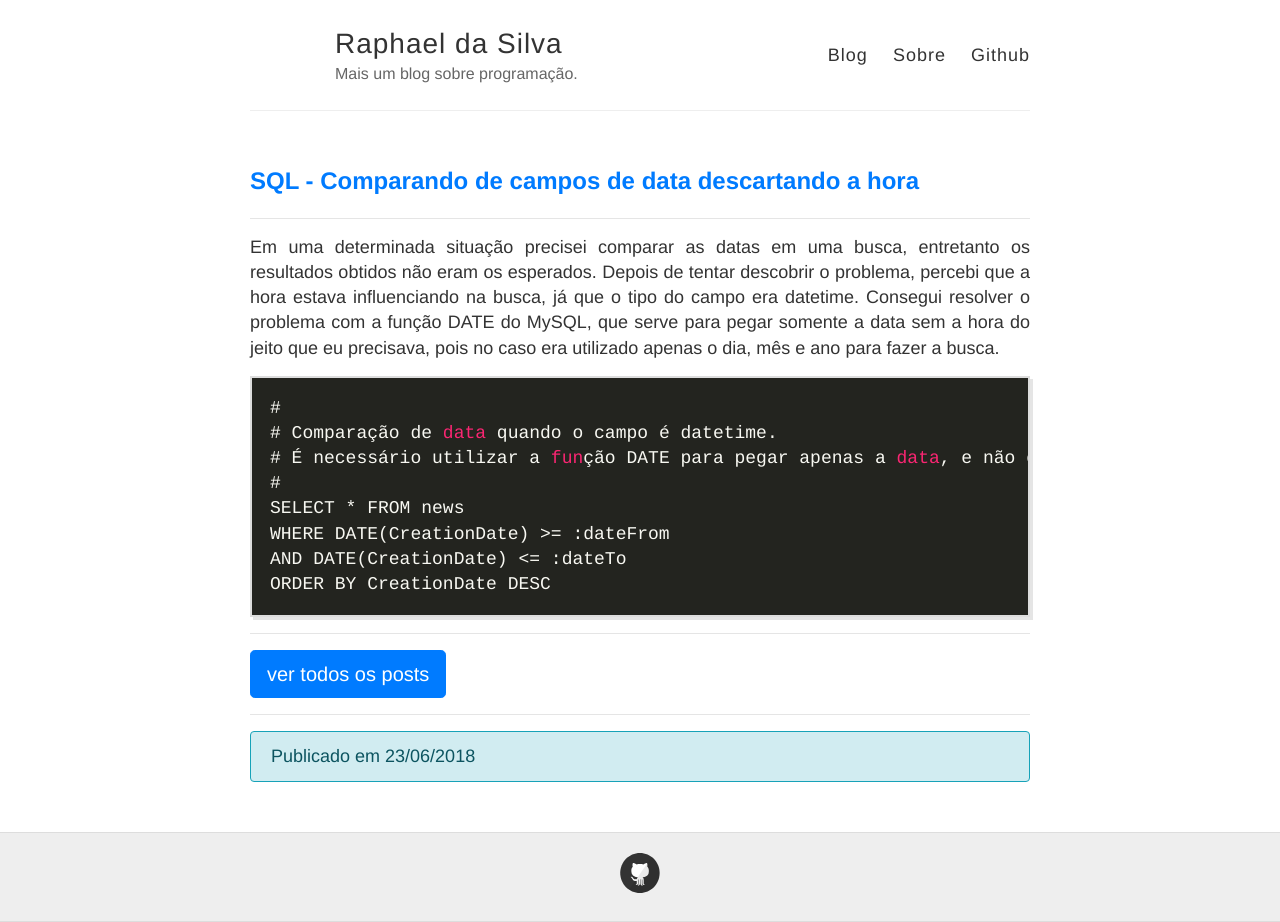
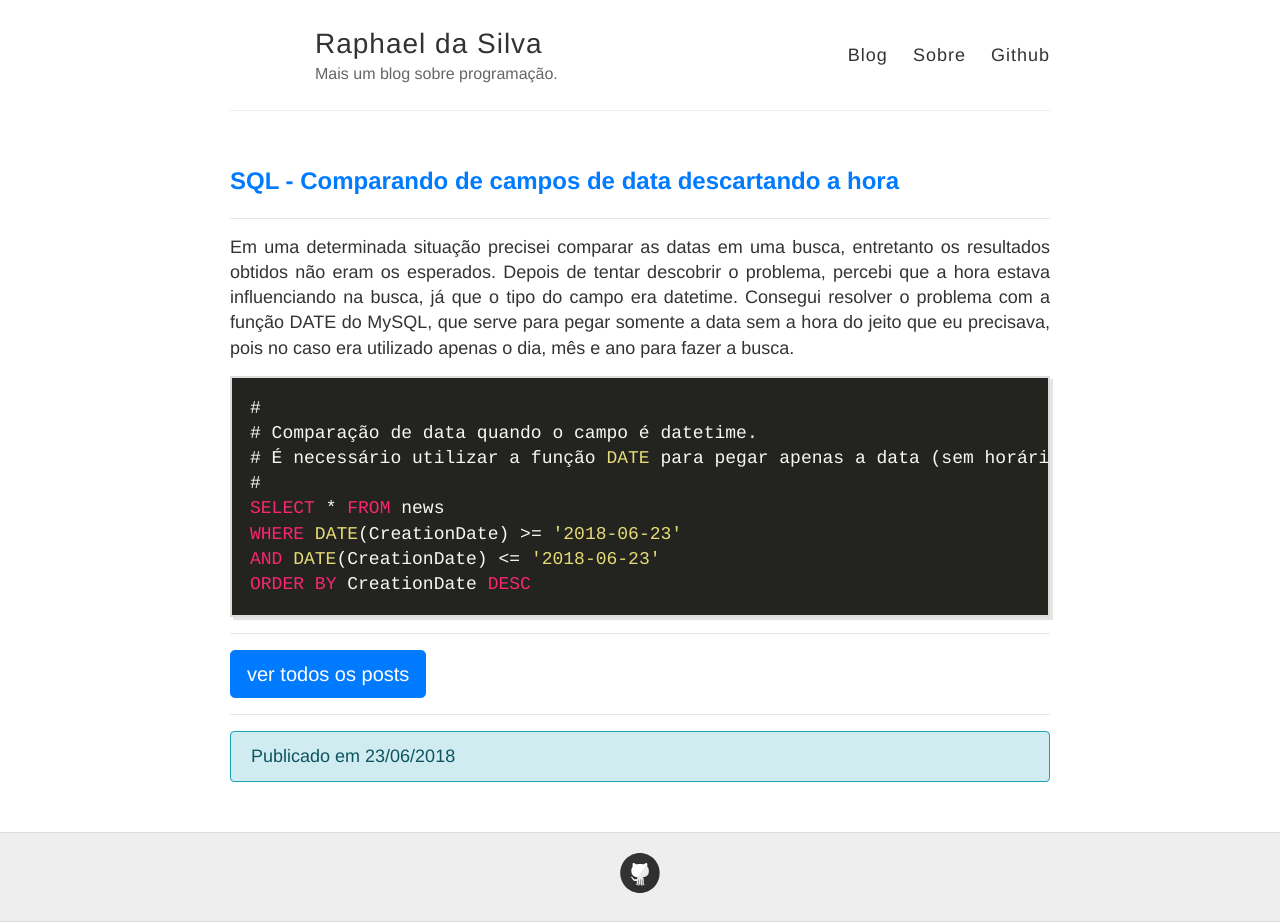
Before and after one commit to raphael-da-silva/raphael-da-silva.github.io, a Jekyll site: the page built from _posts/2018-06-23-funcao-date-sql.md, in a window 1280 px wide. Built offline with Jekyll 4.4.1, drawn with Linux system fonts in a browser that asks for light colours; nearby versions of some CDN libraries.

Commit message:
Revisão

````diff
--- a/_posts/2018-06-23-funcao-date-sql.md
+++ b/_posts/2018-06-23-funcao-date-sql.md
@@ -9,10 +9,10 @@ Em uma determinada situação precisei comparar as datas em uma busca, entretant
 ```sql
 #
 # Comparação de data quando o campo é datetime.
-# É necessário utilizar a função DATE para pegar apenas a data, e não o horário.
+# É necessário utilizar a função DATE para pegar apenas a data (sem horário).
 #
 SELECT * FROM news
-WHERE DATE(CreationDate) >= :dateFrom
-AND DATE(CreationDate) <= :dateTo
+WHERE DATE(CreationDate) >= '2018-06-23'
+AND DATE(CreationDate) <= '2018-06-23'
 ORDER BY CreationDate DESC
 ```
--- a/style.scss
+++ b/style.scss
@@ -25,7 +25,7 @@ body {
 
 .container {
   margin: 0 auto;
-  max-width: 800px;
+  max-width: 840px;
   padding: 0 10px;
   width: 100%;
 }
````
Also changed, not shown: _posts/2018-06-19-input-php.md (+2 -0 lines), _posts/2018-06-19-setlocale.md (+1 -1 lines).
